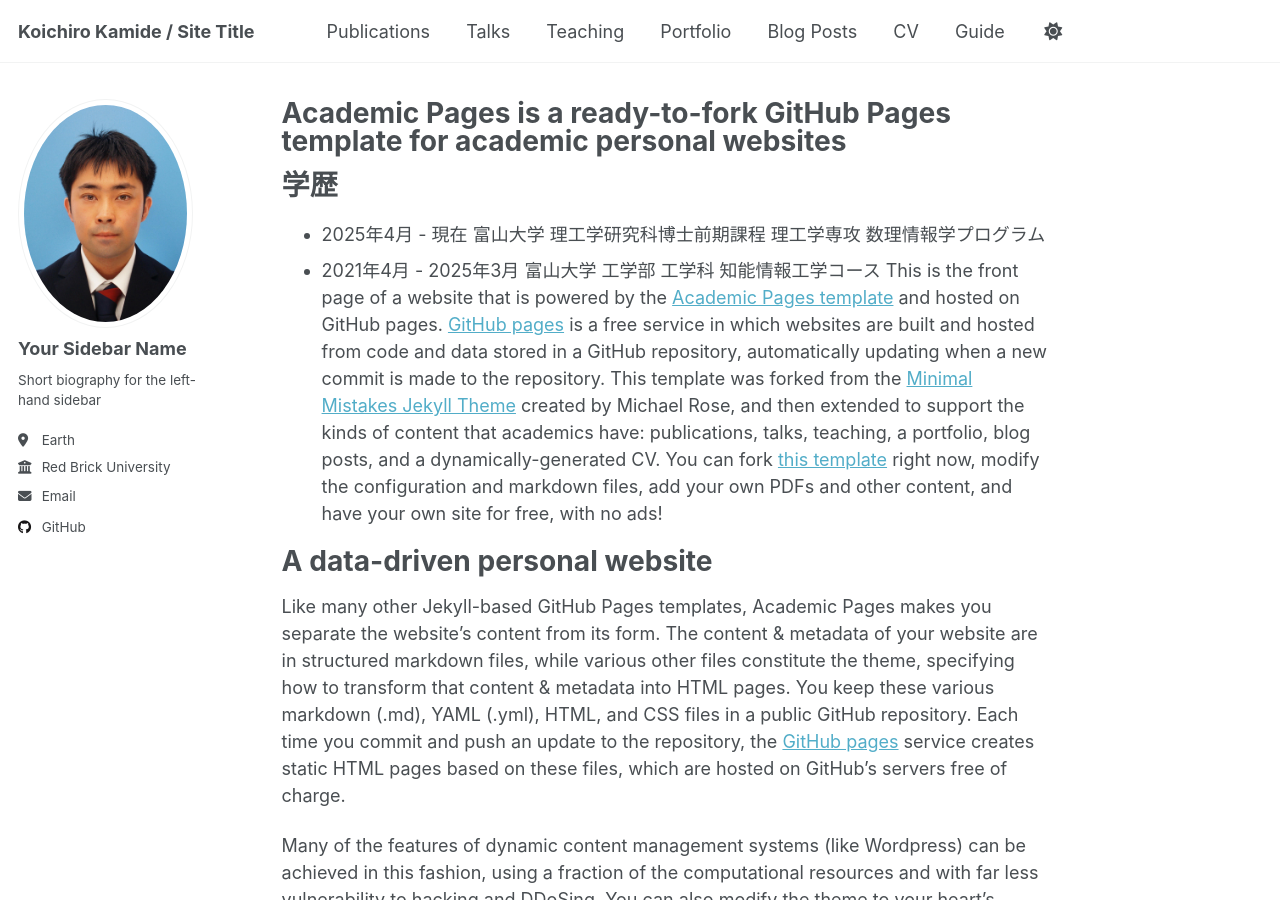
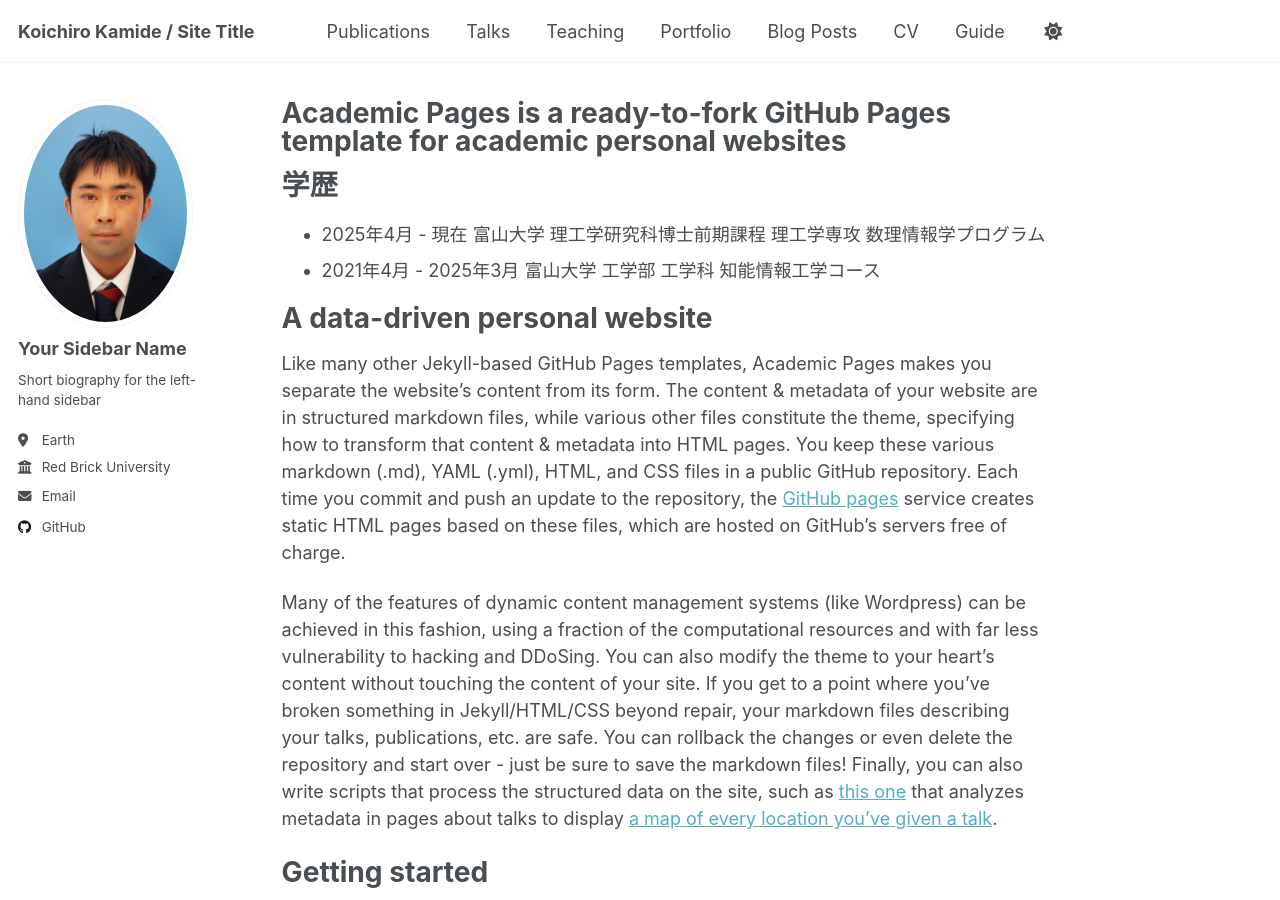
Before and after one commit to koichiro-kamide/koichiro-kamide.github.io, a Jekyll site: the page built from _pages/about.md, in a window 1280 px wide and 900 px high. Built offline with Jekyll 4.4.1, drawn with Linux system fonts in a browser that asks for light colours.

Commit message:
Update about.md

```diff
--- a/_pages/about.md
+++ b/_pages/about.md
@@ -7,11 +7,9 @@ redirect_from:
   - /about.html
 ---
 
-学歴
-=====
+# 学歴
 * 2025年4月 - 現在 富山大学 理工学研究科博士前期課程 理工学専攻 数理情報学プログラム
 * 2021年4月 - 2025年3月 富山大学 工学部 工学科 知能情報工学コース
-This is the front page of a website that is powered by the [Academic Pages template](https://github.com/academicpages/academicpages.github.io) and hosted on GitHub pages. [GitHub pages](https://pages.github.com) is a free service in which websites are built and hosted from code and data stored in a GitHub repository, automatically updating when a new commit is made to the repository. This template was forked from the [Minimal Mistakes Jekyll Theme](https://mmistakes.github.io/minimal-mistakes/) created by Michael Rose, and then extended to support the kinds of content that academics have: publications, talks, teaching, a portfolio, blog posts, and a dynamically-generated CV. You can fork [this template](https://github.com/academicpages/academicpages.github.io) right now, modify the configuration and markdown files, add your own PDFs and other content, and have your own site for free, with no ads!
 
 A data-driven personal website
 ======
```
